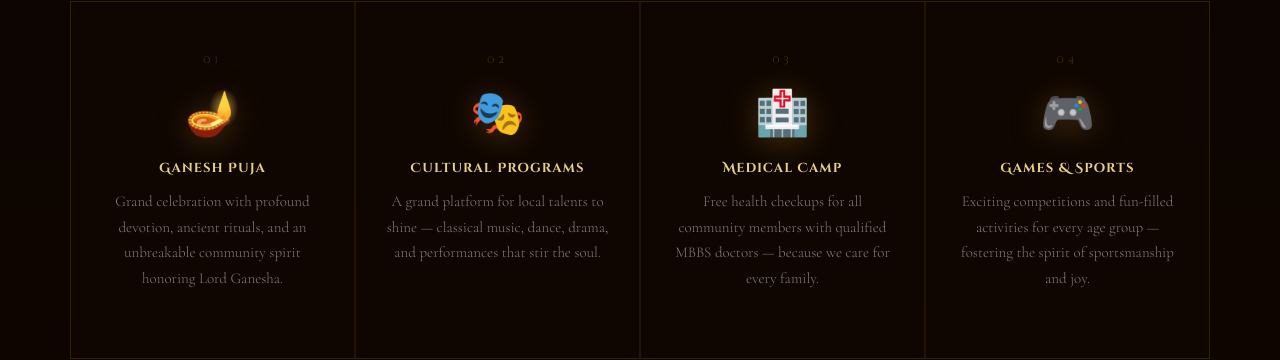
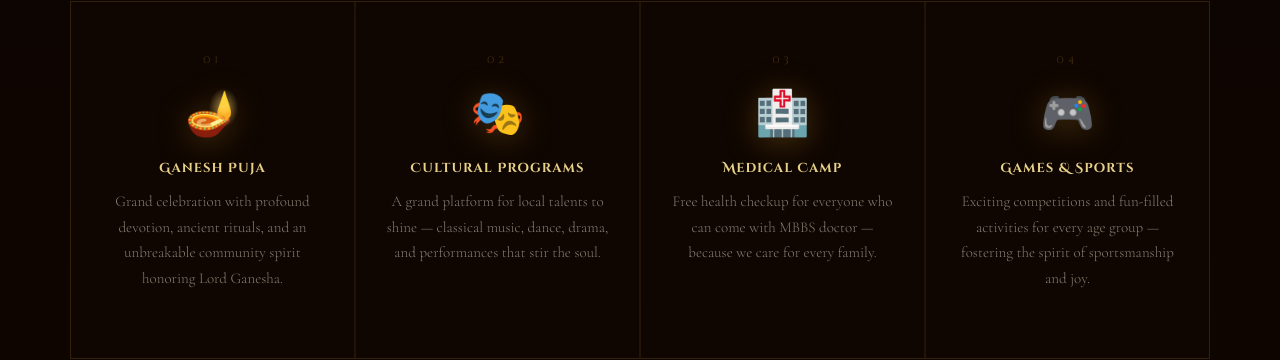
Before and after one commit to chandra77-coder/jalpai-ganesh-puja-commitee.github.io, a plain HTML site: page index.html in a window 1280 px wide. Shown: the part 2147-2507 px from the top of the page. Drawn offline with nearby package versions, Linux system fonts and the light colour scheme.

Commit message:
Update medical camp description

```diff
--- a/index.html
+++ b/index.html
@@ -867,7 +867,7 @@ footer{
       <span class="activity-tile-num">03</span>
       <span class="activity-icon">🏥</span>
       <h3>Medical Camp</h3>
-      <p>Free health checkups for all community members with qualified MBBS doctors — because we care for every family.</p>
+      <p>Free health checkup for everyone who can come with MBBS doctor — because we care for every family.</p>
       <div class="activity-tile-line"></div>
     </div>
     <div class="activity-tile">
```
